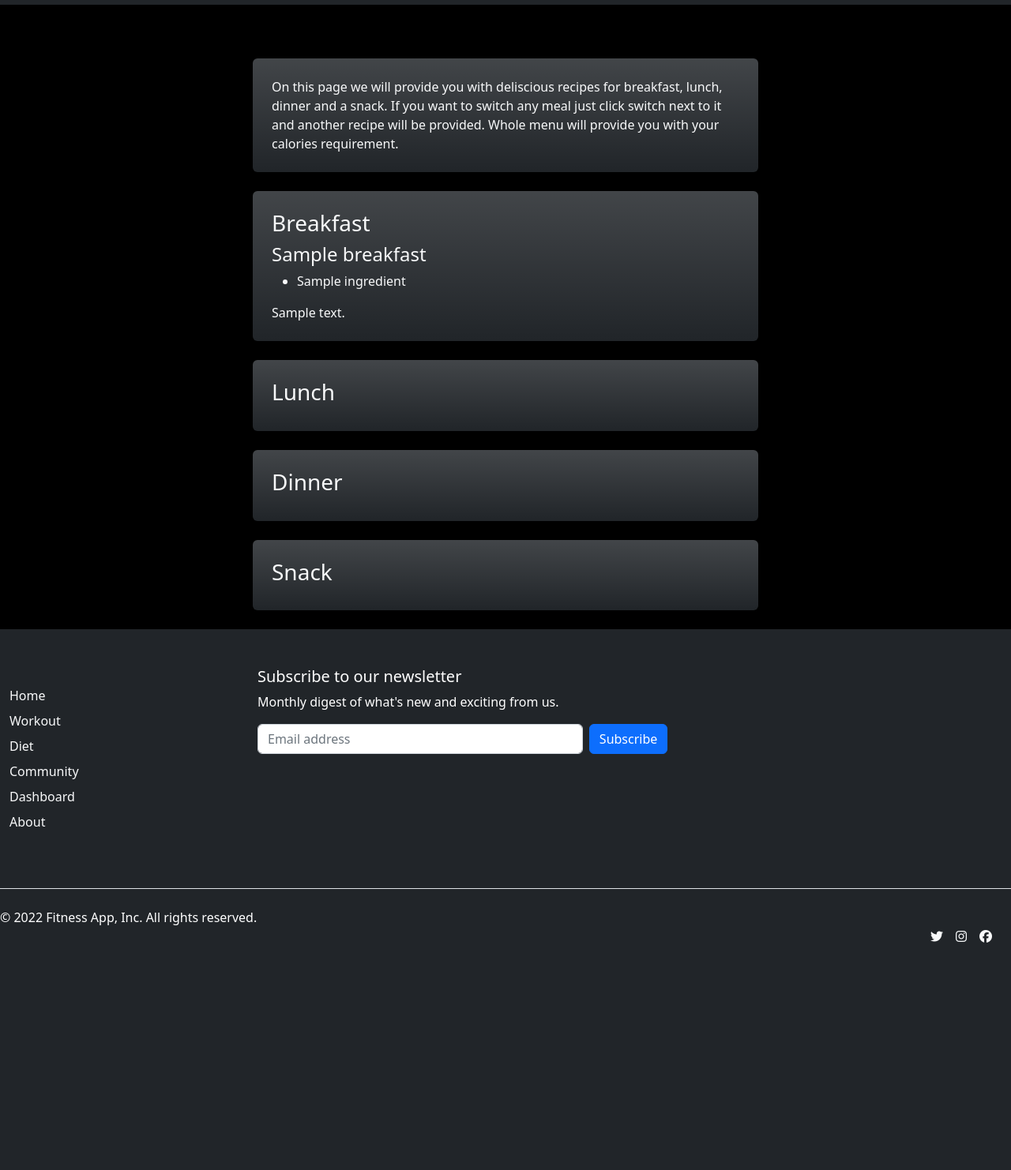
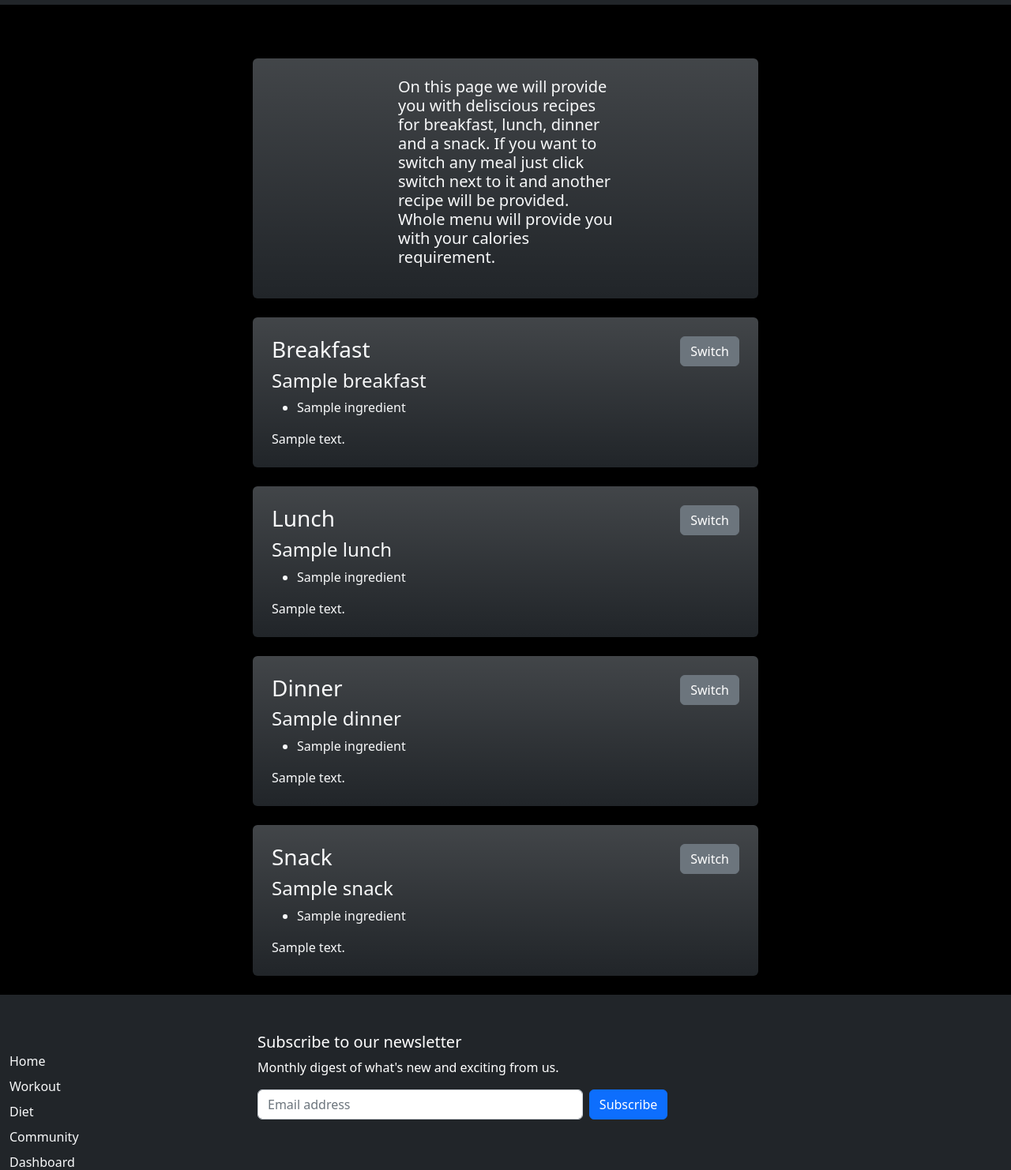
Before and after one commit to wer08/capstone, a Django app: template final_project/fitness/templates/diet.html in a window 1280 px wide. Shown: the top 1482 px of the page at 79% size. Before the commit the page ends 1194 px from the top, so only its background shows below. Run offline with Django 4.2, Linux system fonts and the light colour scheme; the template is opened without the code that fills it: most values are stand-ins (such as "Sample title", 1, 10 or a date in 2020); some libraries are stand-ins or nearby versions.

Commit message:
Implemented celery to show new menu everyday, working on switching

```diff
--- a/final_project/final_project/celery.py
+++ b/final_project/final_project/celery.py
@@ -29,6 +29,10 @@ app.conf.beat_schedule = {
         'task': 'fitness.tasks.set_calories_to_zero',
         'schedule': crontab(hour=0, minute=0)
     },
+    'set-menu':{
+        'task': 'fitness.tasks.choose_menu',
+        'schedule':crontab(hour=0,minute=0)
+    }
 }
 
 
--- a/final_project/fitness/static/script.js
+++ b/final_project/fitness/static/script.js
@@ -33,6 +33,16 @@ document.addEventListener('DOMContentLoaded',function(){
     try
     {
         addEventsToDashboard();
+    }
+    catch(e)
+    {
+        console.error(e,e.stack);
+    }
+
+    /*Adding events to diet page */
+    try
+    {
+        addEventsToDiet();
     }
     catch(e)
     {
@@ -312,6 +322,49 @@ function addEventsToCommunity()
         save_comment_edit_button.addEventListener('click', save_comment_edit);
         save_comment_edit_button.myParam = id;
     })
+}
+
+function addEventsToDiet()
+{
+    switch_breakfast_button = document.querySelector("#switch_breakfast");
+    switch_breakfast_button.addEventListener('click',switch_breakfast);
+
+    switch_lunch_button = document.querySelector("#switch_lunch");
+    switch_lunch_button.addEventListener('click',switch_lunch);
+
+    switch_dinner_button = document.querySelector("#switch_dinner");
+    switch_dinner_button.addEventListener('click',switch_dinner);
+
+    switch_snack_button = document.querySelector("#switch_snack");
+    switch_snack_button.addEventListener('click',switch_snack);
+}
+
+function switch_breakfast()
+{
+    fetch("switch_meal")
+    .then(response => response.json())
+    .then(meals => {
+        breakfast = meals.breakfast;
+        lunch = meals.lunch;
+        dinner = meals.dinner;
+        snack = meals.snack;
+    })
+    console.log('switch breakfst');
+}
+
+function switch_lunch()
+{
+    console.log('switch lunch');
+}
+
+function switch_dinner()
+{
+    console.log('switch dinner');
+}
+
+function switch_snack()
+{
+    console.log('switch snack');
 }
 
 function save_calories()
--- a/final_project/fitness/static/styles.css
+++ b/final_project/fitness/static/styles.css
@@ -95,6 +95,11 @@ textarea{
     color: Gainsboro;
 }
 
+#diet_description
+{
+    text-align: center;
+}
+
 #routine_form{
     transition-delay: 500ms;
 }
@@ -143,6 +148,10 @@ textarea{
     filter: blur(5px);
     transform: translateX(-100%);
     transition: all 1s;
+}
+.reveal.diet
+{
+    min-height: 0;
 }
 .right{
     opacity: 0;
--- a/final_project/fitness/templates/diet.html
+++ b/final_project/fitness/templates/diet.html
@@ -11,16 +11,19 @@ Diet
 {% else %}
 {% block body %}
 <section>
-<div class="container w-50 mb-4 mt-4 p-4 bg-dark bg-gradient rounded">
-    <div class="d-flex justify-content-center text-light" id="diet-description">
-
+<div class="container w-50 mb-4 mt-4 p-4 bg-dark bg-gradient rounded reveal diet">
+    <div class="container w-50 text-light h5" id="diet-description">
+            <p>
             On this page we will provide you with deliscious recipes for breakfast, lunch, dinner and a snack.
             If you want to switch any meal just click switch next to it and another recipe will be provided.
             Whole menu will provide you with your calories requirement.
+            </p>
 
     </div>
 </div>
-<div class="container w-50 mb-4 mt-4 p-4 bg-dark bg-gradient rounded text-light">
+<div class="container w-50 mb-4 mt-4 p-4 bg-dark bg-gradient rounded text-light reveal diet">
+    <div class="d-flex justify-content-between">
+        <div>
             <h3>Breakfast</h3>
             <h4>{{breakfast.name}}</h4>
             <ul class="text-light">
@@ -29,16 +32,62 @@ Diet
                 {% endfor %}
             </ul>
             <span>{{breakfast.description}}</span>
-
         </div>
-<div class="container w-50 mb-4 mt-4 p-4 bg-dark bg-gradient rounded text-light">
+        <div>
+            <button class="btn btn-secondary" id="switch_breakfast">Switch</button>
+        </div>
+    </div>
+</div>
+<div class="container w-50 mb-4 mt-4 p-4 bg-dark bg-gradient rounded text-light reveal diet">
+    <div class="d-flex justify-content-between">
+        <div>
             <h3>Lunch</h3>
+            <h4>{{lunch.name}}</h4>
+            <ul class="text-light">
+                {% for ingredient in lunch.ingredients %}
+                <li class="text-light">{{ingredient}}</li>
+                {% endfor %}
+            </ul>
+            <span>{{lunch.description}}</span>
         </div>
-<div class="container w-50 mb-4 mt-4 p-4 bg-dark bg-gradient rounded text-light">
+        <div>
+            <button class="btn btn-secondary" id="switch_lunch">Switch</button>
+        </div>
+    </div>
+</div>
+<div class="container w-50 mb-4 mt-4 p-4 bg-dark bg-gradient rounded text-light reveal diet">
+    <div class="d-flex justify-content-between">
+        <div>
             <h3>Dinner</h3>
+            <h4>{{dinner.name}}</h4>
+            <ul class="text-light">
+                {% for ingredient in dinner.ingredients %}
+                <li class="text-light">{{ingredient}}</li>
+                {% endfor %}
+            </ul>
+            <span>{{dinner.description}}</span>
         </div>
-<div class="container w-50 mb-4 mt-4 p-4 bg-dark bg-gradient rounded text-light">
+        <div>
+            <button class="btn btn-secondary" id="switch_dinner">Switch</button>
+        </div>
+    </div>
+</div>
+<div class="container w-50 mb-4 mt-4 p-4 bg-dark bg-gradient rounded text-light reveal diet">
+    <div class="d-flex justify-content-between">
+        <div>
             <h3>Snack</h3>
+            <h4>{{snack.name}}</h4>
+            <ul class="text-light">
+                {% for ingredient in snack.ingredients %}
+                <li class="text-light">{{ingredient}}</li>
+                {% endfor %}
+            </ul>
+            <span>{{snack.description}}</span>
+        </div>
+        <div>
+            <button class="btn btn-secondary" id="switch_snack">Switch</button>
+        </div>
+    </div>
 </div>
 </section>
 
--- a/final_project/fitness/urls.py
+++ b/final_project/fitness/urls.py
@@ -23,5 +23,6 @@ urlpatterns = [
     path('add_meal', views.add_meal, name='add_meal'),
     path('add_exercise', views.add_exercise, name='add_exercise'),
     path('dashboard/daily_calories', views.daily_calories, name='daily_calories'),
-    path('change_calories', views.change_calories, name='change_calories')
+    path('change_calories', views.change_calories, name='change_calories'),
+    path('switch_meal',views.switch_meal, name="switch_meal")
 ]
```
Also changed, not shown: final_project/fitness/models.py (+13 -0 lines), final_project/fitness/tasks.py (+21 -2 lines), final_project/fitness/views.py (+39 -10 lines), final_project/fitness/migrations/0014_daily_daily_breakfast_daily_daily_dinner_and_more.py (added), 1 other file. Lines whose indentation alone changed are shown as unchanged.
